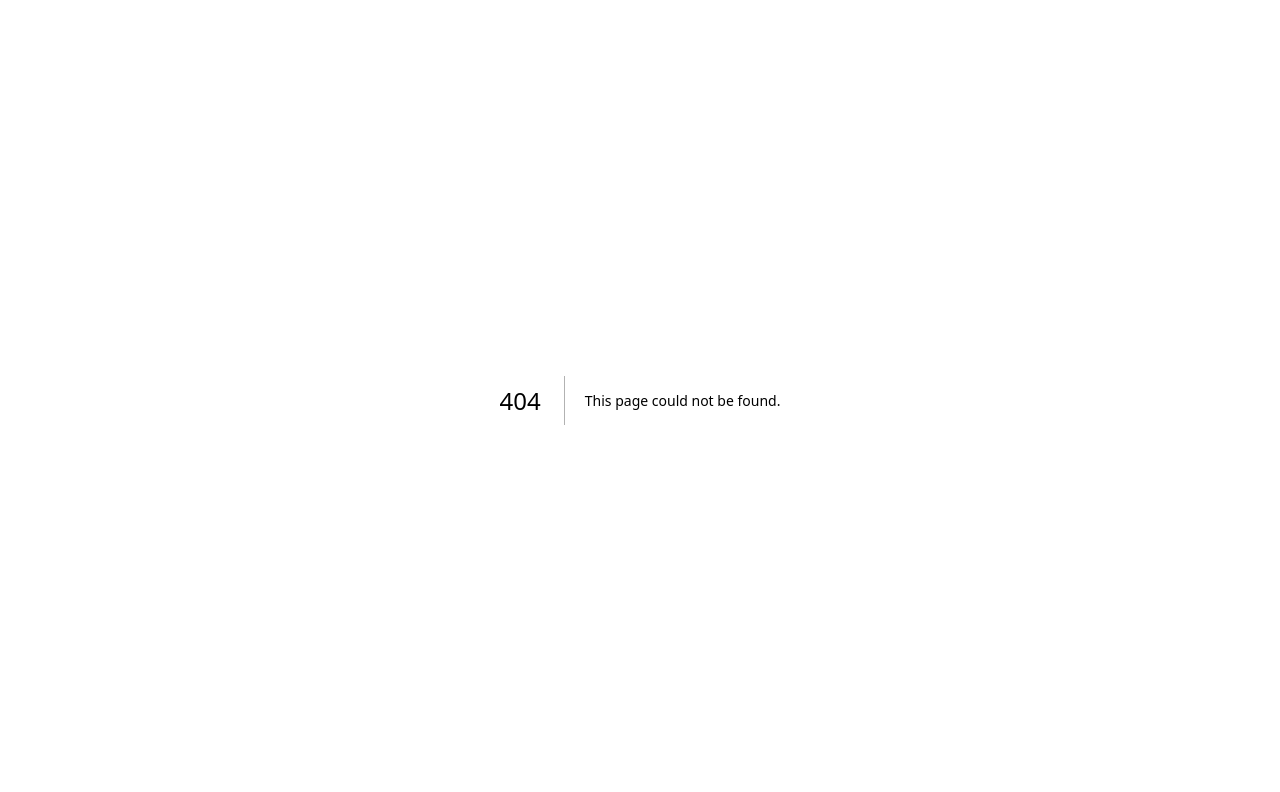
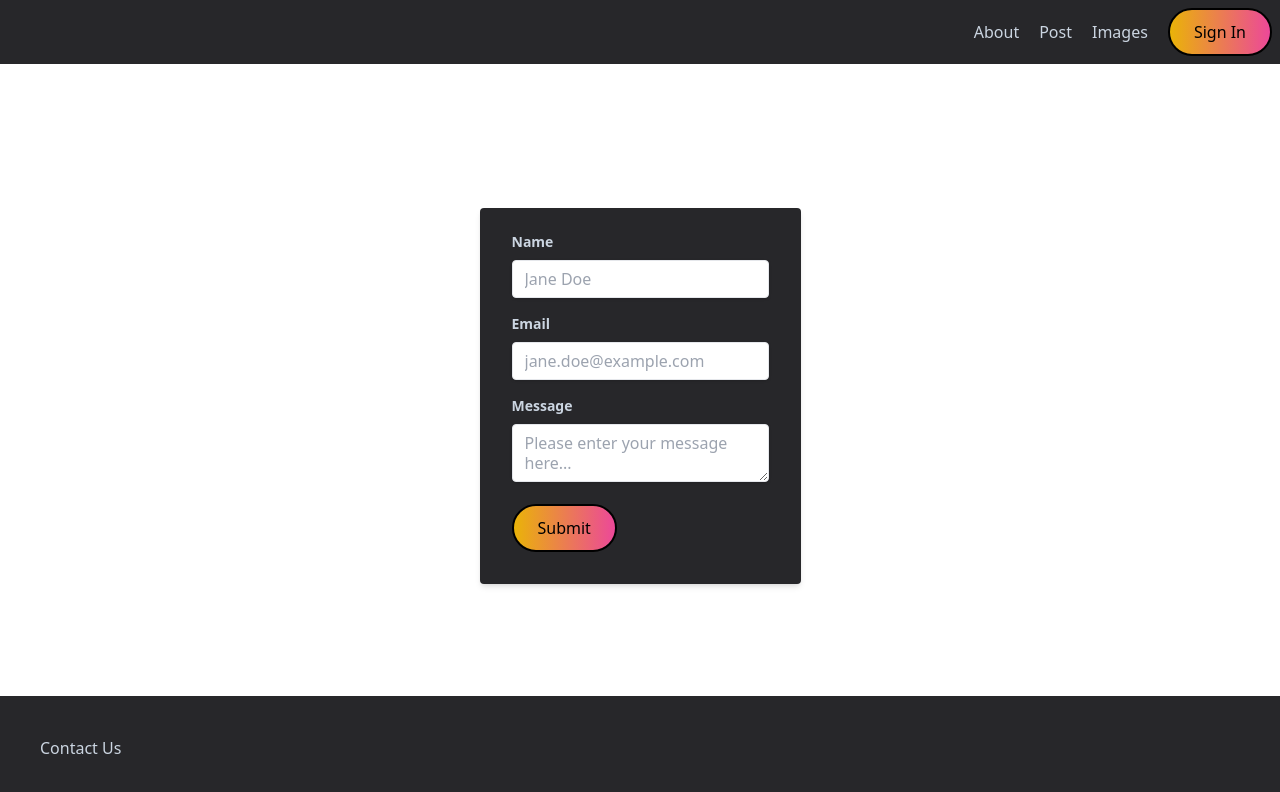
Before and after one commit to glennmcfetrg/rate-my-landlord, a Next.js app: page /contact in a window 1280 px wide. Before the commit this address had no page. Shown: the top 792 px of the page. Built offline with nearby package versions, Linux system fonts and the light colour scheme.

Commit message:
feat: adding contactcard form routing

```diff
--- a/components/navigation/footer/Footer.tsx
+++ b/components/navigation/footer/Footer.tsx
@@ -1,17 +1,24 @@
-import Link from 'next/link';
+import { useRouter } from 'next/router';
+import React from 'react';
 
 export interface IFooter extends React.ComponentPropsWithoutRef<'footer'> {}
 
 const Footer: React.FC<IFooter> = ({ className, ...footerProps }) => {
+  const router = useRouter();
+
+  const handleClick = () => {
+    router.push('/contact', '/contact', { shallow: true });
+  };
+
   return (
     <footer
       {...footerProps}
       className={`w-full p-5 bg-zinc-800 text-slate-300 ${className}`}
     >
       <div className="space-x-5 m-5">
-        <Link href="/" className="hover:underline">
+        <button onClick={handleClick} className="hover:underline">
           Contact Us
-        </Link>
+        </button>
       </div>
     </footer>
   );
--- a/components/utility/search/Search.tsx
+++ b/components/utility/search/Search.tsx
@@ -5,9 +5,9 @@ export interface ISearch {}
 const Search: React.FC<ISearch> = () => {
   const [searchTerm, setSearchTerm] = useState<string>();
   return (
-    <div className="mx-auto flex max-w-screen-sm items-center justify-center">
-      <div className="h-36 w-full rounded-md bg-gradient-to-r from-pink-500 via-red-500 to-yellow-500 p-1">
-        <div className="flex h-full w-full items-center justify-center bg-zinc-800 back">
+    <div className="mx-auto flex max-w-screen-sm">
+      <div className="h-28 w-full rounded-md bg-gradient-to-r from-pink-500 via-red-500 to-yellow-500 p-1">
+        <div className="flex h-full w-full rounded-md items-center justify-center bg-zinc-800 back">
           <form
             className="flex flex-row justify-center"
             onSubmit={(e) => {
--- /dev/null
+++ b/pages/contact.tsx
@@ -0,0 +1,17 @@
+import ContactCard from '../components/cards/contact/ContactCard';
+import PrimaryLayout from '../components/layouts/primary/PrimaryLayout';
+import { NextPageWithLayout } from './page';
+
+const contact: NextPageWithLayout = () => {
+  return (
+    <div className="flex flex-col items-center gap-y-5 mt-12 sm:mt-36">
+      <ContactCard />
+    </div>
+  );
+};
+
+export default contact;
+
+contact.getLayout = (page) => {
+  return <PrimaryLayout>{page}</PrimaryLayout>;
+};
--- a/pages/globals.css
+++ b/pages/globals.css
@@ -4,6 +4,6 @@
 
 @layer components {
   .btn-primary {
-    @apply border-2 border-black text-black h-12 px-6 mr-2 rounded bg-gradient-to-r from-yellow-500 to-pink-500 hover:from-pink-500 hover:to-yellow-500;
+    @apply rounded-full border-2 border-black text-black h-12 px-6 mr-2  bg-gradient-to-r from-yellow-500 to-pink-500 hover:from-pink-500 hover:to-yellow-500;
   }
 }
```
